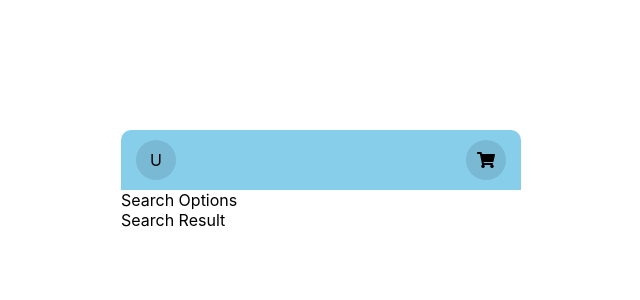
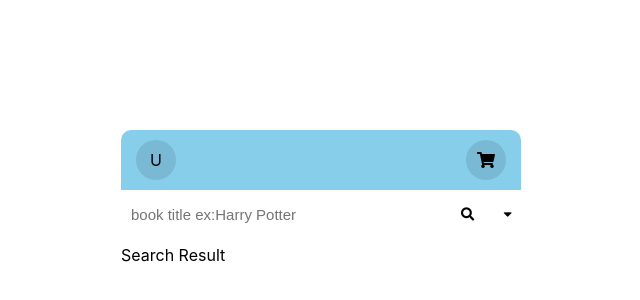
Before and after one commit to megashrieks/ecs, a React (Create React App) app: page / in a window 1280 px wide. Shown: the part 70-370 px from the top of the page, without its empty margins (319-959 px from the left). Built offline with nearby package versions, Linux system fonts and the light colour scheme; no server answers.

Commit message:
added style for search options component

```diff
--- /dev/null
+++ b/src/components/SearchOptions/index.css
@@ -0,0 +1,36 @@
+.search-options{
+    box-sizing: border-box;
+    width:100%;
+    height:50px;
+    --height:50px;
+    transition:0.3s;
+    margin-bottom:5px;
+}
+.main-options{
+    display:flex;
+}
+.classic-input{
+    min-width:80%;
+    height:var(--height);
+    line-height:var(--height);
+    font-size:15px;
+    border:0;
+    padding:5px 10px;
+    box-sizing: border-box;
+    outline:none;
+}
+.main-options:hover,.main-options:focus{
+    box-shadow:0 3px 5px rgba(0,0,0,0.1);
+}
+.search,.search-options-toggle{
+    width:20%;
+    background:none;
+    border:0;
+    height:var(--height);
+    line-height:var(--height);
+}
+.search:hover,.search-options-toggle:hover{
+    background:#eee;
+}
+.search{padding:0 20px;}
+.search-options-toggle{padding:0 5px;}
--- a/src/components/SearchOptions/index.js
+++ b/src/components/SearchOptions/index.js
@@ -1,4 +1,16 @@
 import React from 'react';
+import './index.css';
+
 export default () => {
-    return <div>Search Options</div>
+    return <div className="search-options">
+        <div className="main-options">
+            <input className="classic-input" placeholder="book title ex:Harry Potter" />
+            <button className="search">
+                <i className = "fa fa-search"/>
+            </button>
+            <button className="search-options-toggle">
+                <i className = "fa fa-caret-down"/>
+            </button>
+        </div>
+    </div>
 }
```
